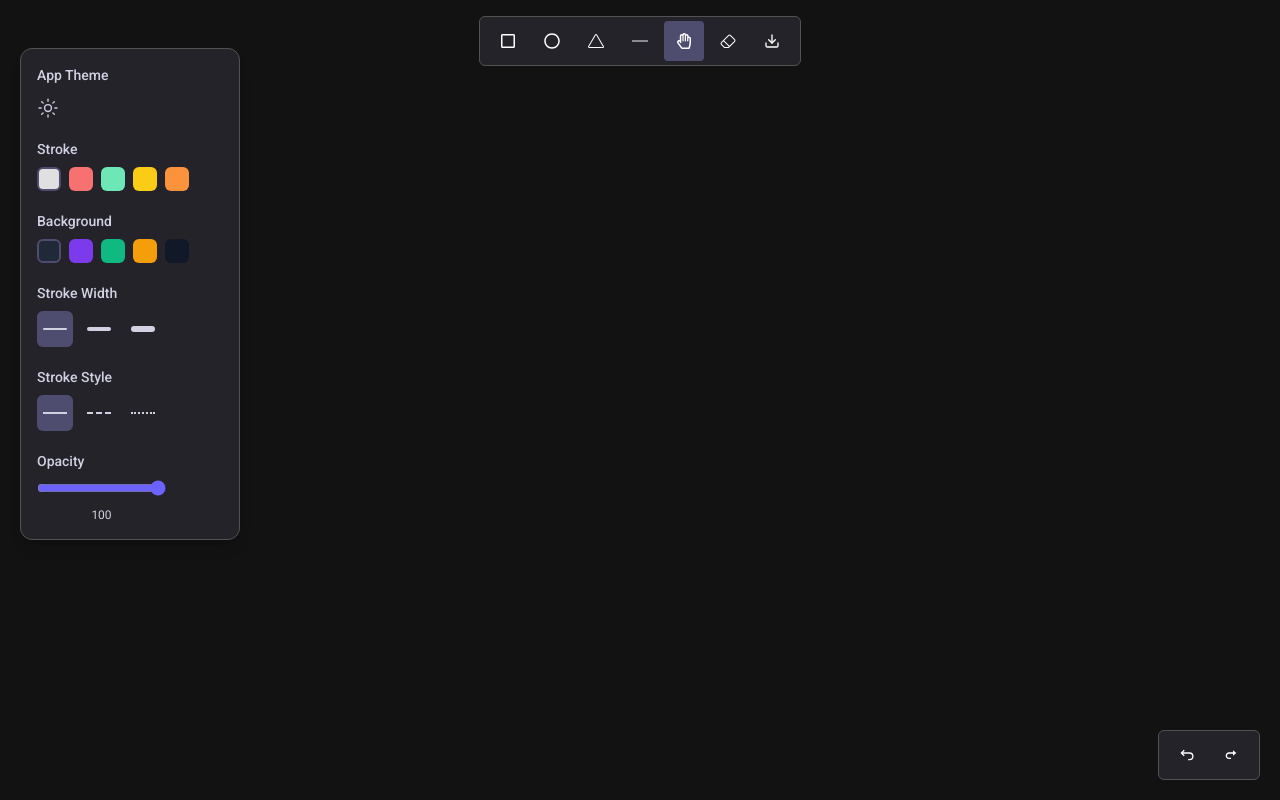
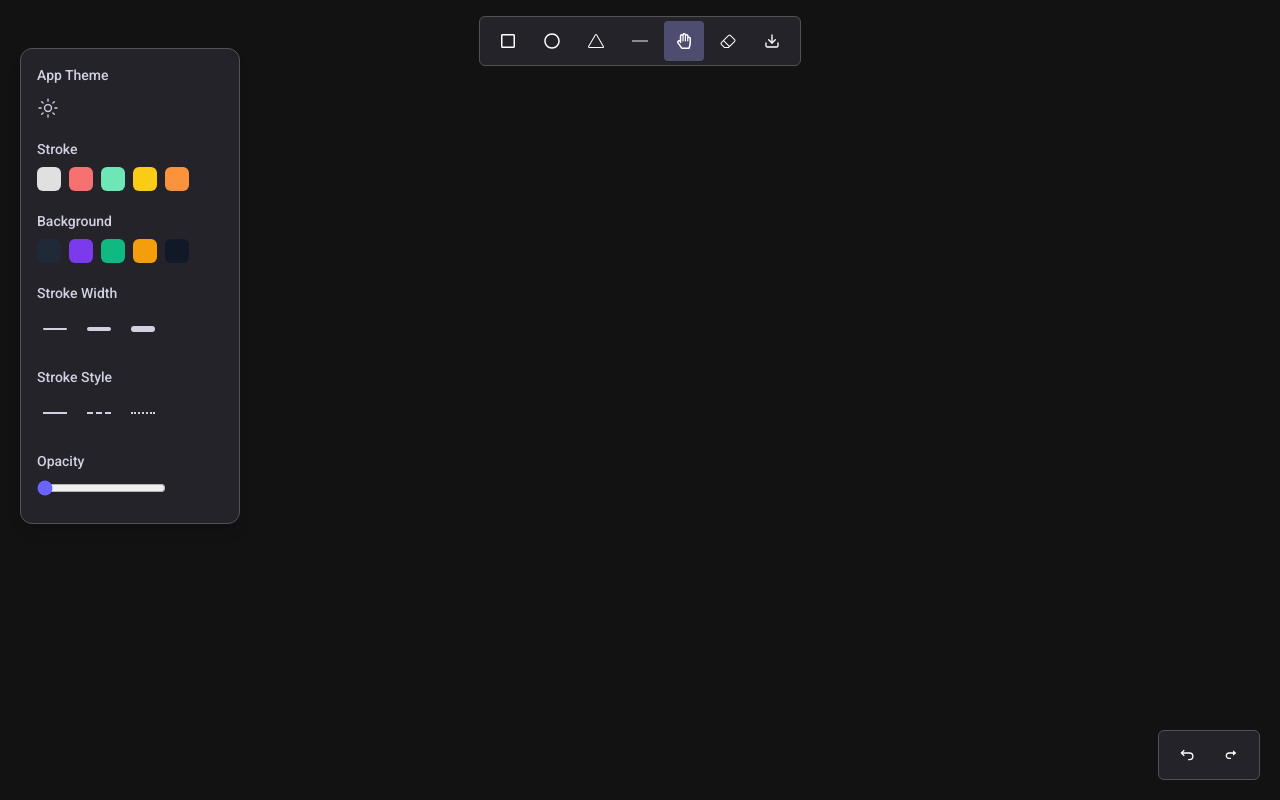
Before and after one commit to DevDesignAmitesh/draw-app, a Next.js app in the folder apps/app/: page /canvas/1 in a window 1280 px wide. Built offline with nearby package versions, Linux system fonts and the light colour scheme.

Commit message:
fixed theme based strokes for now maybe some bugs and added some editing shapes thing

```diff
--- a/apps/app/components/Canvas.tsx
+++ b/apps/app/components/Canvas.tsx
@@ -7,8 +7,9 @@ import {
   selectedTools,
   topBarItems,
 } from "@/lib/utils";
-import React, { useEffect, useRef, useState } from "react";
+import React, { useContext, useEffect, useRef, useState } from "react";
 import SideBar from "./SideBar";
+import { ThemeContext } from "@/lib/ThemeProvider";
 
 const Canvas = ({
   roomSlug,
@@ -21,19 +22,24 @@ const Canvas = ({
   const [selectedTools, setSelectedTools] = useState<selectedTools>("hand");
   const canvasRef = useRef<HTMLCanvasElement>(null);
 
+  const { theme } = useContext(ThemeContext);
+
   const [details, setDetails] = useState<FormDataTypes>({
-    strokeColor: "#E0E0E0",
-    bgColor: "#1F2937",
-    strokeWidth: "2px",
-    strokeStyle: "solid",
-    sloppiness: "medium",
-    edges: "rounded",
-    opacity: 100,
+    strokeColor: null,
+    bgColor: null,
+    strokeWidth: null,
+    strokeStyle: null,
+    opacity: null,
   });
 
   useEffect(() => {
     if (canvasRef.current) {
-      const draw = new Draw(canvasRef.current, socket, roomSlug, setSelectedTools);
+      const draw = new Draw(
+        canvasRef.current,
+        socket,
+        roomSlug,
+        setSelectedTools
+      );
       setDraw(draw);
 
       return () => {
@@ -46,7 +52,19 @@ const Canvas = ({
     if (draw) {
       draw.changeSelectedTool(selectedTools);
     }
-  }, [selectedTools, details]);
+  }, [selectedTools]);
+
+  useEffect(() => {
+    if (draw) {
+      draw.changeTheme(theme);
+    }
+  }, [theme]);
+
+  useEffect(() => {
+    if (draw) {
+      draw.changeStyles(details);
+    }
+  }, [details]);
 
   return (
     <div className="w-full h-screen overflow-hidden relative">
--- a/apps/app/components/SideBar.tsx
+++ b/apps/app/components/SideBar.tsx
@@ -1,13 +1,11 @@
 import { FormDataTypes } from "@/lib/utils";
-import React, { useState } from "react";
+import React from "react";
 import ToggleBtn from "./ToggleBtn";
 
 const strokeColors = ["#E0E0E0", "#F87171", "#6EE7B7", "#FACC15", "#FB923C"];
 const bgColors = ["#1F2937", "#7C3AED", "#10B981", "#F59E0B", "#111827"];
-const strokeWidths = ["2px", "4px", "6px"];
+const strokeWidths = [2, 4, 6];
 const strokeStyles = ["solid", "dashed", "dotted"];
-// const sloppiness = ["low", "medium", "high"];
-// const edges = ["sharp", "rounded"];
 
 const SideBar = ({
   details,
@@ -92,38 +90,6 @@ const SideBar = ({
         </div>
       </div>
 
-      {/* Sloppiness */}
-      {/* <div>
-        <p className="text-sm font-medium mb-2">Sloppiness</p>
-        <div className="flex gap-2">
-          {sloppiness.map((s) => (
-            <button
-              key={s}
-              className={buttonClass(details.sloppiness === s)}
-              onClick={() => setDetails({ ...details, sloppiness: s })}
-            >
-              <span className="text-xs capitalize">{s[0]}</span>
-            </button>
-          ))}
-        </div>
-      </div> */}
-
-      {/* Edges */}
-      {/* <div>
-        <p className="text-sm font-medium mb-2">Edges</p>
-        <div className="flex gap-2">
-          {edges.map((e) => (
-            <button
-              key={e}
-              className={buttonClass(details.edges === e)}
-              onClick={() => setDetails({ ...details, edges: e })}
-            >
-              <span className="text-xs capitalize">{e[0]}</span>
-            </button>
-          ))}
-        </div>
-      </div> */}
-
       {/* Opacity */}
       <div>
         <p className="text-sm font-medium mb-2">Opacity</p>
@@ -131,7 +97,7 @@ const SideBar = ({
           type="range"
           min={0}
           max={100}
-          value={details.opacity}
+          value={details.opacity ?? 0}
           onChange={(e) =>
             setDetails({ ...details, opacity: Number(e.target.value) })
           }
--- a/apps/app/draw/Draw.ts
+++ b/apps/app/draw/Draw.ts
@@ -1,4 +1,5 @@
 import {
+  FormDataTypes,
   getDistanceToCircle,
   getDistanceToLine,
   getDistanceToSquare,
@@ -22,6 +23,10 @@ export class Draw {
   public existingShapes: Shapes[];
   public undoShapes: Shapes[];
   private toolReact: (e: selectedTools) => void;
+  public strokeWidth: number;
+  public strokeStyle: string;
+  public strokeColor: string | null;
+  public theme: string | null;
 
   constructor(
     canvas: HTMLCanvasElement,
@@ -29,6 +34,10 @@ export class Draw {
     roomSlug: string,
     setSelectedTools: React.Dispatch<React.SetStateAction<selectedTools>>
   ) {
+    this.theme = null;
+    this.strokeColor = null;
+    this.strokeWidth = 2;
+    this.strokeStyle = "solid";
     this.existingShapes = [];
     this.undoShapes = [];
     this.selectedId = null;
@@ -48,11 +57,41 @@ export class Draw {
     this.toolReact = setSelectedTools;
   }
 
-  private renderAllShapes = () => {
+  public changeTheme(theme: string) {
+    this.theme = theme;
+    this.strokeColor = this.theme === "dark" ? "#fff" : "#000";
+    this.existingShapes.forEach((shape) => {
+      if (
+        this.selectedId === null ||
+        this.existingShapes[this.selectedId] !== shape
+      ) {
+        shape.strokeColor = this.strokeColor!;
+      }
+    });
+    this.renderAllShapes();
+  }
+
+  public changeStyles(data: FormDataTypes) {
+    this.strokeColor = data.strokeColor ?? this.strokeColor;
+    this.strokeWidth = data.strokeWidth ?? this.strokeWidth;
+    this.strokeStyle = data.strokeStyle ?? this.strokeStyle;
+
+    this.existingShapes.forEach((shape, idx) => {
+      if (this.selectedId === idx) {
+        shape.strokeColor = this.strokeColor!;
+        shape.width = this.strokeWidth;
+      }
+    });
+    this.renderAllShapes();
+  }
+
+  public renderAllShapes = () => {
     this.context.clearRect(0, 0, this.canvas.width, this.canvas.height);
     this.existingShapes.map((item) => {
+      console.log(item);
       this.context.beginPath();
       this.context.strokeStyle = item.strokeColor;
+      this.context.lineWidth = item.width;
 
       if (item.type === "square") {
         this.drawSquare(item);
@@ -116,9 +155,9 @@ export class Draw {
         y: this.startY,
         w,
         h,
-        width: "2px",
-        strokeColor: "#fff",
+        width: this.strokeWidth,
         opacity: 100,
+        strokeColor: this.strokeColor!,
       };
       this.existingShapes.push(shape);
     }
@@ -132,9 +171,9 @@ export class Draw {
         x: this.startX,
         y: this.startY,
         r,
-        width: "2px",
-        strokeColor: "#fff",
+        width: this.strokeWidth,
         opacity: 100,
+        strokeColor: this.strokeColor!,
       };
       this.existingShapes.push(shape);
     }
@@ -146,9 +185,9 @@ export class Draw {
         y: this.startY,
         cx: this.currentX,
         cY: this.currentY,
-        width: "2px",
-        strokeColor: "#fff",
+        width: this.strokeWidth,
         opacity: 100,
+        strokeColor: this.strokeColor!,
       };
       this.existingShapes.push(shape);
     }
@@ -169,9 +208,9 @@ export class Draw {
         y2,
         x3,
         y3,
-        width: "2px",
-        strokeColor: "#fff",
+        width: this.strokeWidth,
         opacity: 100,
+        strokeColor: this.strokeColor!,
       };
 
       this.existingShapes.push(shape);
@@ -208,8 +247,8 @@ export class Draw {
         this.drawTriangle();
       }
 
-      this.context.strokeStyle = "#fff";
       this.context.stroke();
+      this.context.strokeStyle = this.strokeColor!;
       this.context.closePath();
 
       if (this.selectedId !== null) {
@@ -304,15 +343,13 @@ export class Draw {
 
           if (this.selectedId === i) {
             // Deselect
-            item.strokeColor = "#fff";
+            item.strokeColor = this.strokeColor!;
             this.selectedId = null;
           } else {
             // Deselect others
             this.existingShapes.forEach((shape, index) => {
-              if (index !== i) shape.strokeColor = "#fff";
+              if (index !== i) shape.strokeColor = this.strokeColor!;
             });
-
-            // Select current
             item.strokeColor = "red";
             this.selectedId = i;
           }
@@ -323,7 +360,7 @@ export class Draw {
 
       if (!found) {
         this.existingShapes.forEach((shape) => {
-          shape.strokeColor = "#fff";
+          shape.strokeColor = this.strokeColor!;
         });
         this.selectedId = null;
       }
```
Also changed, not shown: apps/app/lib/utils.tsx (+9 -19 lines).
